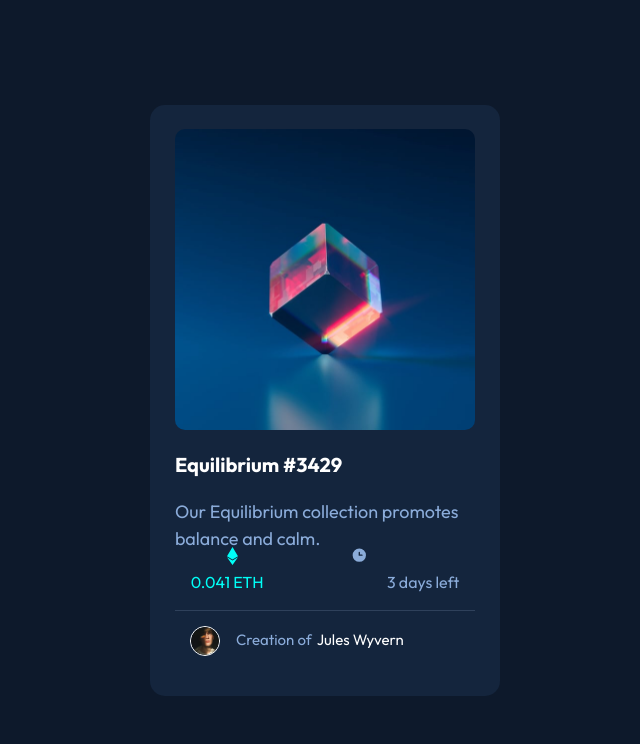
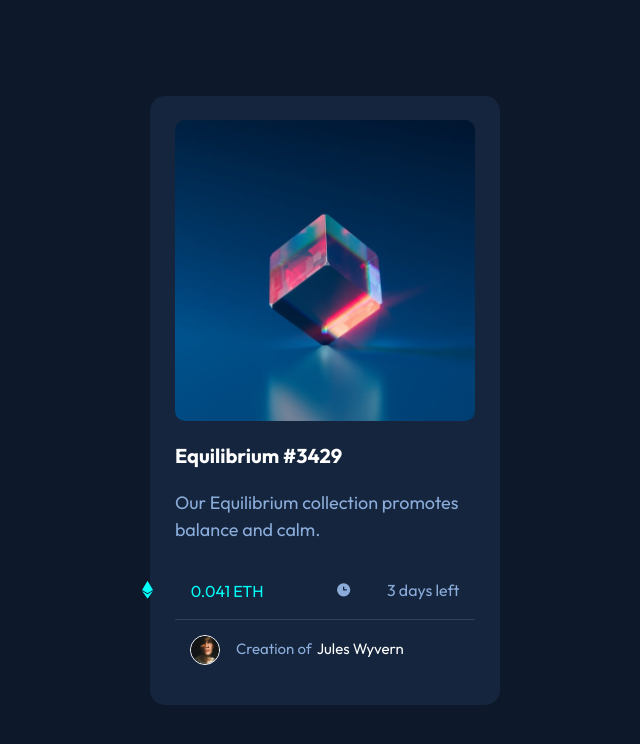
Before and after one commit to cbleeze/NFT-preview-card-component, a plain HTML site: page index.html in a window 1280 px wide. Shown: the whole page, without its empty margins (315-955 px from the left). Drawn offline with Linux system fonts and the light colour scheme.

Commit message:
Update style.css

```diff
--- a/style.css
+++ b/style.css
@@ -142,10 +142,10 @@
 
      }
      .days img{
-      position: absolute;
-      top: 67.30%;
-      right: 48%;
-      transform: translate(100%, 50%);
+      position: relative;
+      top: 65%;
+      right: 60%;
+      transform: translate(-45%, -40%);
 
      }
 
@@ -154,10 +154,10 @@
      }
 
      .price img{
-      position: absolute;
-      top: 67.30%;
-      left: 41.50%;
-      transform: translate(100%, 50%);
+      position: relative;
+      top: 65%;
+      right: 60%;
+      transform: translate(-45%, -40%);
 
      }
 
```
